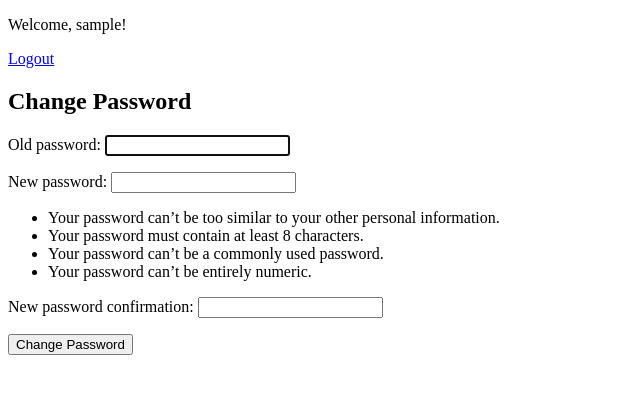
After one commit to Sanjeev900/Django-ecommerce, a Django app: page /password-change/ in a window 1280 px wide. The commit adds this page. Shown: the top 394 px of the page, without its empty margins (0-640 px from the left). Run offline with Django 4.2, Linux system fonts and the light colour scheme; the visitor is signed in with stand-in values (Sample User, id 1).

Commit message:
add login, logout and reset password functionality

```diff
--- a/ecommerce_project/ecommerce_app/forms.py
+++ b/ecommerce_project/ecommerce_app/forms.py
@@ -38,3 +38,8 @@ class RegistrationForm(UserCreationForm):
             pass
         else:
             raise forms.ValidationError("Invalid password.")
+
+
+class LoginForm(forms.Form):
+    username = forms.CharField(label='Username')
+    password = forms.CharField(label='Password', widget=forms.PasswordInput)
--- a/ecommerce_project/ecommerce_app/templates/base.html
+++ b/ecommerce_project/ecommerce_app/templates/base.html
@@ -7,6 +7,14 @@
 </head>
 <body>
     <div id="content">
+        {% if user.is_authenticated %}
+            <p>Welcome, {{ user.username }}!</p>
+            <a href="{% url 'logout' %}">Logout</a>
+            {% if request.resolver_match.url_name != 'password_change' %}
+                <a href="{% url 'password_change' %}">Reset Password</a>
+            {% endif %}
+        {% endif %}
+
         {% block content %}{% endblock %}
     </div>
 </body>
--- /dev/null
+++ b/ecommerce_project/ecommerce_app/templates/password_change_form.html
@@ -0,0 +1,12 @@
+{% extends 'base.html' %}
+
+{% block title %}Change Password{% endblock %}
+
+{% block content %}
+    <h2>Change Password</h2>
+    <form method="post">
+        {% csrf_token %}
+        {{ form.as_p }}
+        <button type="submit">Change Password</button>
+    </form>
+{% endblock %}
--- a/ecommerce_project/ecommerce_app/templates/registration_success.html
+++ b/ecommerce_project/ecommerce_app/templates/registration_success.html
@@ -4,5 +4,6 @@
   <h2>Registration Successful</h2>
   <p>Your account has been successfully created.</p>
 
-  <a href="{% url 'products' %}" class="btn btn-primary">View Products</a>
+  <a href="{% url 'custom_login' %}" class="btn btn-primary">Go to login page</a>
+
 {% endblock %}
--- a/ecommerce_project/ecommerce_app/urls.py
+++ b/ecommerce_project/ecommerce_app/urls.py
@@ -1,5 +1,16 @@
 from django.urls import path
-from .views import register, registration_success, products, buy_product, buy_success, write_review
+from django.contrib.auth import views as auth_views
+from .views import (register,
+                    registration_success,
+                    products,
+                    buy_product,
+                    buy_success,
+                    write_review,
+                    custom_login,
+                    custom_logout,
+                    CustomPasswordChangeView,
+                    CustomPasswordChangeDoneView
+                   )
 
 urlpatterns = [
     path('register/', register, name='register'),
@@ -8,4 +19,8 @@ urlpatterns = [
     path('buy/<int:product_id>/', buy_product, name='buy_product'),
     path('buy/success/', buy_success, name='buy_success'),
     path('write_review/<int:product_id>/', write_review, name='write_review'),
+    path('custom_login/', custom_login, name='custom_login'),
+    path('logout/', custom_logout, name='logout'),
+    path('password-change/', CustomPasswordChangeView.as_view(), name='password_change'),
+    path('password-change/done/', CustomPasswordChangeDoneView.as_view(), name='password_change_done'),
 ]
--- a/ecommerce_project/ecommerce_app/views.py
+++ b/ecommerce_project/ecommerce_app/views.py
@@ -1,10 +1,15 @@
 from django.shortcuts import render, redirect, get_object_or_404
 from .models import Product, Order
-from .forms import RegistrationForm
+from .forms import RegistrationForm, LoginForm
 from django.contrib import messages
+from django.contrib.auth import authenticate, login, logout
 from django.contrib.auth.decorators import login_required
+from rest_framework.authtoken.models import Token
+from django.contrib.auth.views import PasswordChangeView, PasswordChangeDoneView
+from django.urls import reverse_lazy
 
 
+@login_required(login_url='custom_login')
 def products(request):
     products = Product.objects.all()
 
@@ -61,3 +66,56 @@ def write_review(request, product_id):
     product = get_object_or_404(Product, pk=product_id)
 
     return render(request, 'write_review.html', {'product': product})
+
+def custom_login(request):
+    if request.method == 'POST':
+        form = LoginForm(request.POST)
+        if form.is_valid():
+            username = form.cleaned_data['username']
+            password = form.cleaned_data['password']
+            user = authenticate(request, username=username, password=password)
+
+            if user is not None:
+                login(request, user)
+
+                # Create or get the token for the user
+                token, created = Token.objects.get_or_create(user=user)
+
+                # You can store the token in the session if needed
+                request.session['auth_token'] = token.key
+
+                return redirect('products')
+            else:
+                form.add_error(None, 'Invalid credentials. Please try again.')
+
+    else:
+        form = LoginForm()
+
+    return render(request, 'login.html', {'form': form})
+
+
+def custom_logout(request):
+    logout(request)
+    return redirect('custom_login')
+
+
+class CustomPasswordChangeView(PasswordChangeView):
+    template_name = 'password_change_form.html'
+    success_url = reverse_lazy('password_change_done')
+
+    def form_valid(self, form):
+        response = super().form_valid(form)
+        logout(self.request)
+        return response
+
+class CustomPasswordChangeDoneView(PasswordChangeDoneView):
+    template_name = 'password_change_done.html'
+
+    def get(self, request, *args, **kwargs):
+        if request.user.is_authenticated:
+            # If the user is authenticated, redirect to a different URL
+            return super().get(request, *args, **kwargs)
+        else:
+            # If the user is not authenticated, redirect to the login page
+            logout(request)
+            return redirect(reverse_lazy('custom_login'))
--- a/ecommerce_project/ecommerce_project/settings.py
+++ b/ecommerce_project/ecommerce_project/settings.py
@@ -126,6 +126,7 @@ USE_TZ = True
 # Static files (CSS, JavaScript, Images)
 # https://docs.djangoproject.com/en/4.0/howto/static-files/
 
+LOGIN_URL = 'custom_login'
 STATIC_URL = '/static/'
 STATIC_ROOT = BASE_DIR / 'staticfiles'
 
```
Also changed, not shown: ecommerce_project/ecommerce_app/templates/login.html (added, +10 -0 lines), ecommerce_project/ecommerce_app/templates/password_change_done.html (added, +9 -0 lines).
